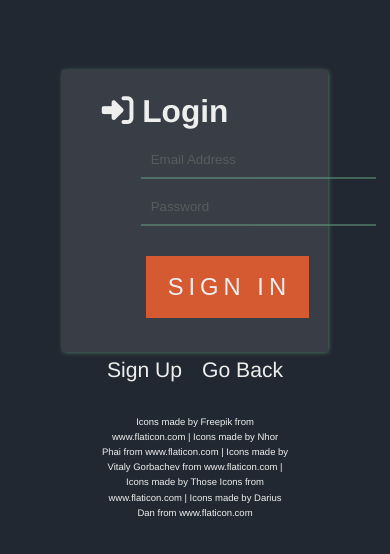
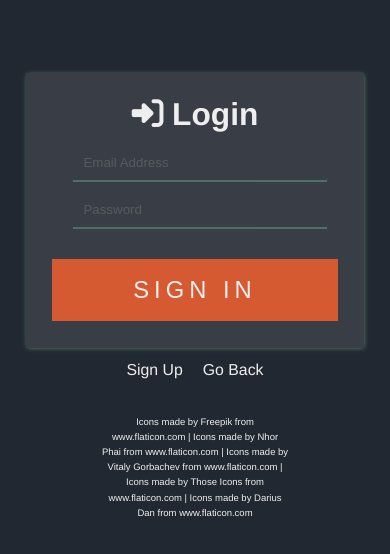
Before and after one commit to Bhart92/Gainz-Redux, a React (Create React App) app in the folder client/: page /#/login in a window 390 px wide. Shown: the top 554 px of the page. Built offline with nearby package versions, Linux system fonts and the light colour scheme; no server answers; sample sign-in values are in the browser's storage.

Commit message:
styling changes

```diff
--- a/client/src/components/auth/Register.js
+++ b/client/src/components/auth/Register.js
@@ -43,6 +43,7 @@ const Register = ({ setAlert, register, isAuthenticated }) => {
                         <form onSubmit={e => onSubmit(e)}>
                             <div className='register--input-box'>
                                 <input
+                                    required
                                     type="email"
                                     placeholder="Email Address"
                                     name="email"
@@ -52,6 +53,7 @@ const Register = ({ setAlert, register, isAuthenticated }) => {
                             </div>
                             <div className='register--input-box'>
                                 <input
+                                    required
                                     type="password"
                                     placeholder="Password"
                                     name="password"
@@ -59,6 +61,7 @@ const Register = ({ setAlert, register, isAuthenticated }) => {
                                     onChange={e => onChange(e)}
                                 />
                                 <input
+                                    required
                                     type="password"
                                     placeholder="Confirm Password"
                                     name="password2"
--- a/client/src/styles/components/auth/_login.scss
+++ b/client/src/styles/components/auth/_login.scss
@@ -54,6 +54,16 @@
         padding: 0 0 10px 10px;
     }
 }
+input:focus,
+input:valid {
+  border-bottom: 2px solid $orange;
+}
+input[type='submit']{
+    color: $white;
+}
+input:invalid {
+    outline: 0;
+}
 .login--container{
     background: #393E46;
     box-shadow: 0 0 5px -0.5px #66A182;
--- a/client/src/styles/components/auth/_register.scss
+++ b/client/src/styles/components/auth/_register.scss
@@ -40,21 +40,35 @@
 .register--input-box{
     width: 50%;
     margin: 0 auto;
+    position: relative;
+    transition: all .35s ease;
     &:nth-of-type(2){
         margin-bottom: 25px;
     }
     input{
-        margin: 15px 5px 5px 5px;
+        position: relative;
+        z-index: 2;
+        margin: 20px 5px 5px 5px;
         outline: none;
         background: transparent;
         border: none;
-        border-bottom: 2px solid green;
+        border-bottom: 2px solid $green;
         color: #EEE;
         opacity: .5;
-        width: 235px;
+        width: 265px;
         text-align: left;
-        padding: 0 0 10px 10px;
+        transition: all .35s ease;
     }
+}
+input:focus,
+input:valid {
+  border-bottom: 2px solid $orange;
+}
+input[type='submit']{
+    color: $white;
+}
+input:invalid {
+    outline: 0;
 }
 .register--input-box__small{
     display: flex;
--- a/client/src/styles/components/layout/_media.scss
+++ b/client/src/styles/components/layout/_media.scss
@@ -202,11 +202,43 @@
     }
 }
 @media (max-width: 700px){
+    .landing--container {
+        height: auto;
+    }
     .register--input-box {
         flex-direction: column;
     }
     .register--container .form textarea {
         width: 90%;
+    }
+    .login--container h1 {
+        width: 100%;
+        text-align: center;
+    }
+    .login--input-container {
+        padding-left: 0;
+    }
+    .login--input-box {
+        width: 75%;
+        margin: 0 auto;
+    }
+    .login--input-box input {
+        width: 100%;
+    }
+    .login--input-box__small {
+        align-items: center;
+    }
+    .my-1 a {
+        font-size: 1.5rem;
+    }
+    .register--input-box {
+        width: unset;
+    }
+    .register--container{
+        overflow-y: unset;
+    }
+    .login--container {
+        width: 95%;
     }
 }
 @media (max-width: 650px){
```
Also changed, not shown: client/src/styles/base/_base.scss (line endings or trailing spaces).
